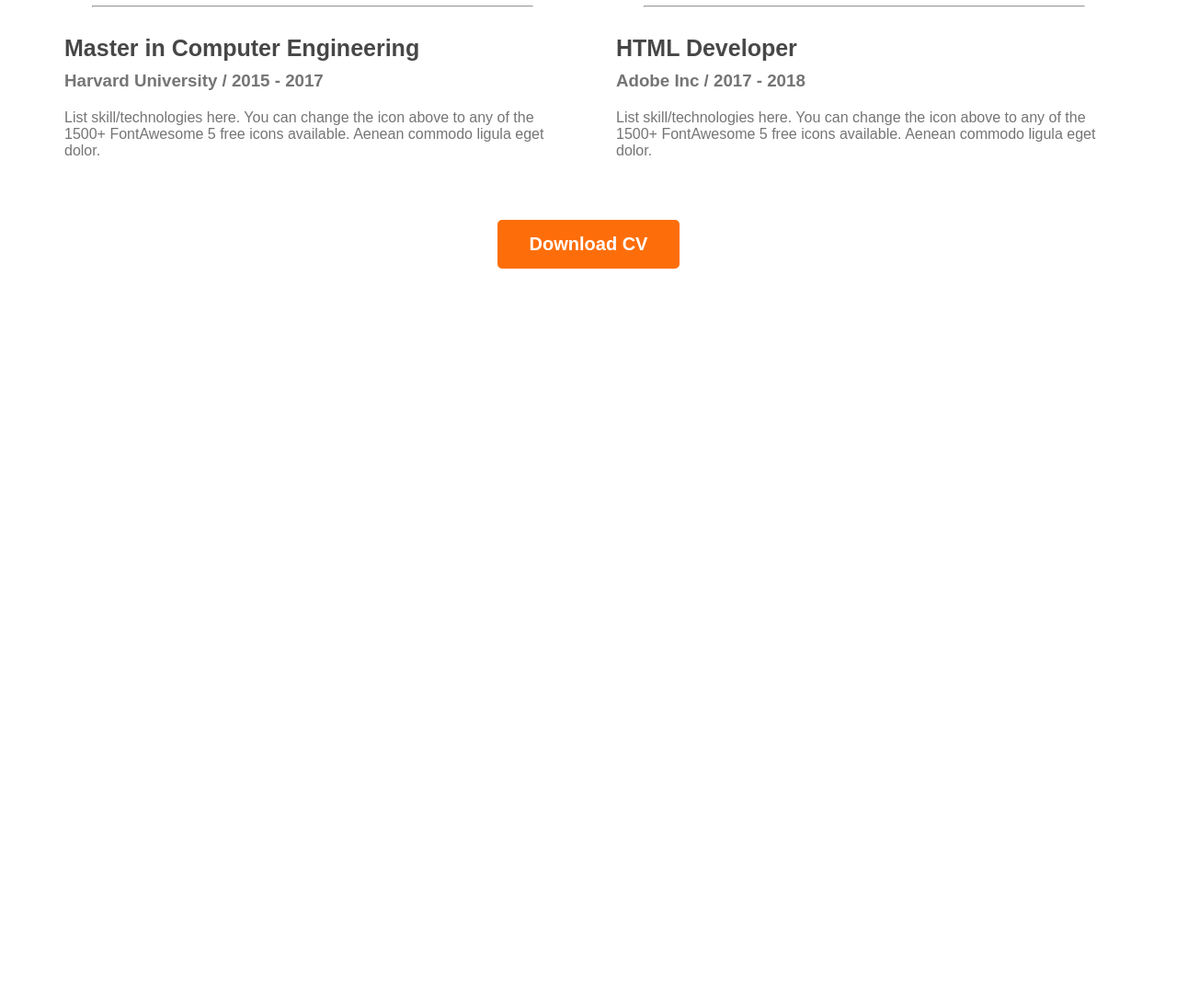
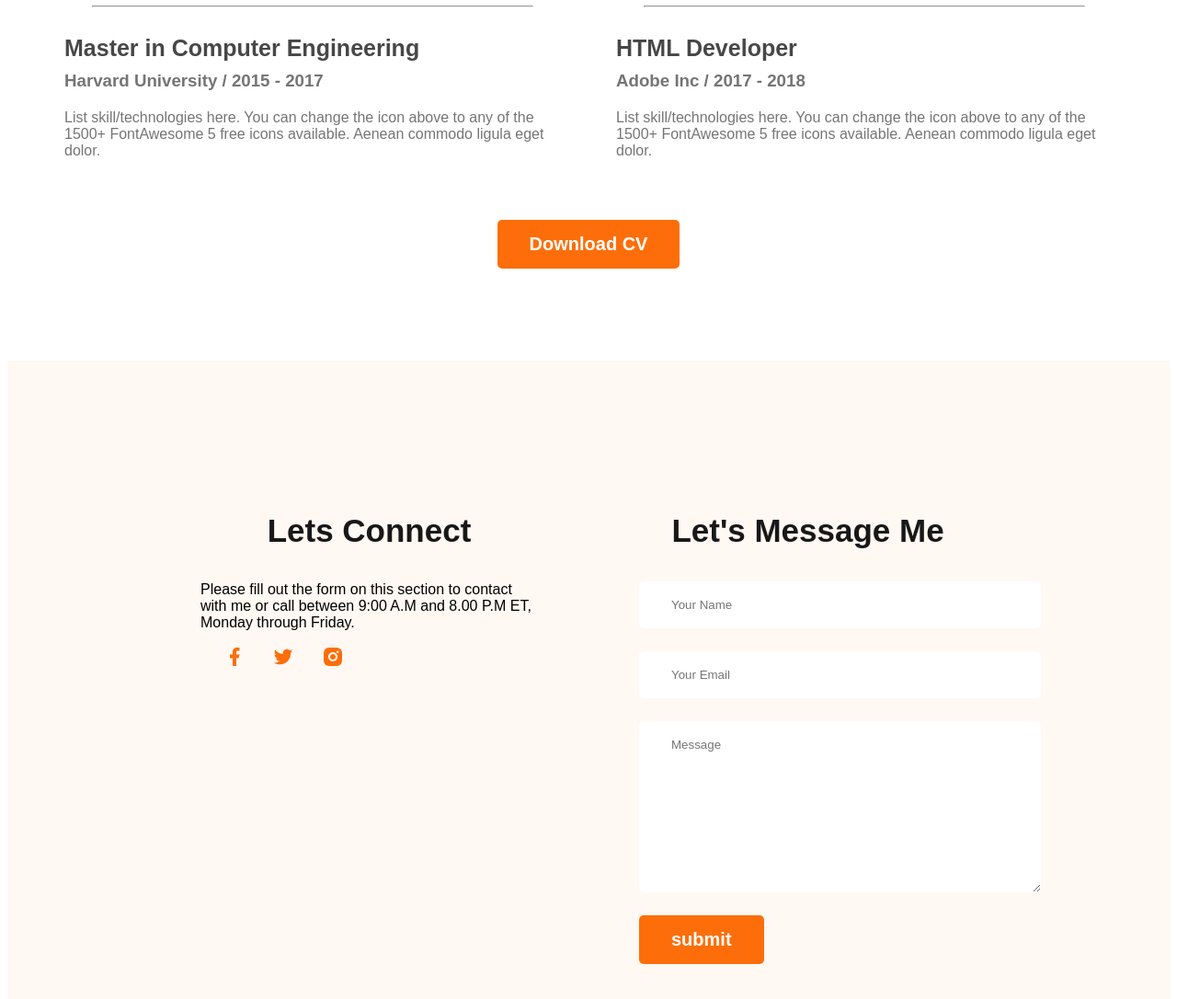
Before and after one commit to mdjawadiq/Practice-Portfolio, a plain HTML site: page index.html in a window 1280 px wide. Shown: the part 2662-3748 px from the top of the page at 92% size. Before the commit the page ends 2962 px from the top, so only its background shows below. Drawn offline with Linux system fonts and the light colour scheme.

Commit message:
finished the footer section with contact form

```diff
--- a/index.html
+++ b/index.html
@@ -140,6 +140,26 @@
       </section>
     </main>
     <footer>
+        <div class="footer-column">
+          <h3 class="section-title">Lets Connect</h3>
+          <p class="sectionn-description">Please fill out the form on this section to contact with me or call between 9:00 A.M and 8.00 P.M ET, Monday through Friday.</p>
+          <div class="social-links">
+            <a href=""><img src="images/icons/facebook.png" alt=""></a>
+            <a href=""><img src="images/icons/twitter.png" alt=""></a>
+            <a href=""><img src="images/icons/insta.png" alt=""></a>
+        </div>
+        </div>
+
+        <div class="footer-column">
+          <h3 class="section-title">Let's Message Me</h3>
+          <form class="contact" action="">
+            <input type="name" placeholder="Your Name">
+            <input type="email" placeholder="Your Email">
+            <textarea name="message" placeholder="Message" cols="30" rows="10"></textarea>
+            <input class="btn-primary" type="submit" value="submit">
+
+          </form>
+        </div>
 
     </footer>
 </body>
--- a/style.css
+++ b/style.css
@@ -175,3 +175,32 @@ main{
     text-align: center;
     margin-top: 50px;
 }
+
+/* footer style */
+
+footer{
+    display: flex;
+    gap:110px;
+    background-color:#FFF8F3;
+    margin-top: 100px;
+    padding:130px 210px;
+}
+
+.footer-column{
+    width:50%;
+}
+
+.contact input[type="name"], .contact input[type="email"],textarea{
+    display:block;
+    margin-bottom:25px;
+    padding:18px 35px;
+    color:#757575;
+    background-color: #FFF;
+    border-radius: 5px;
+    border:0;
+    width:100%;
+}
+
+.social-links a{
+    margin-left:25px;
+}
```
